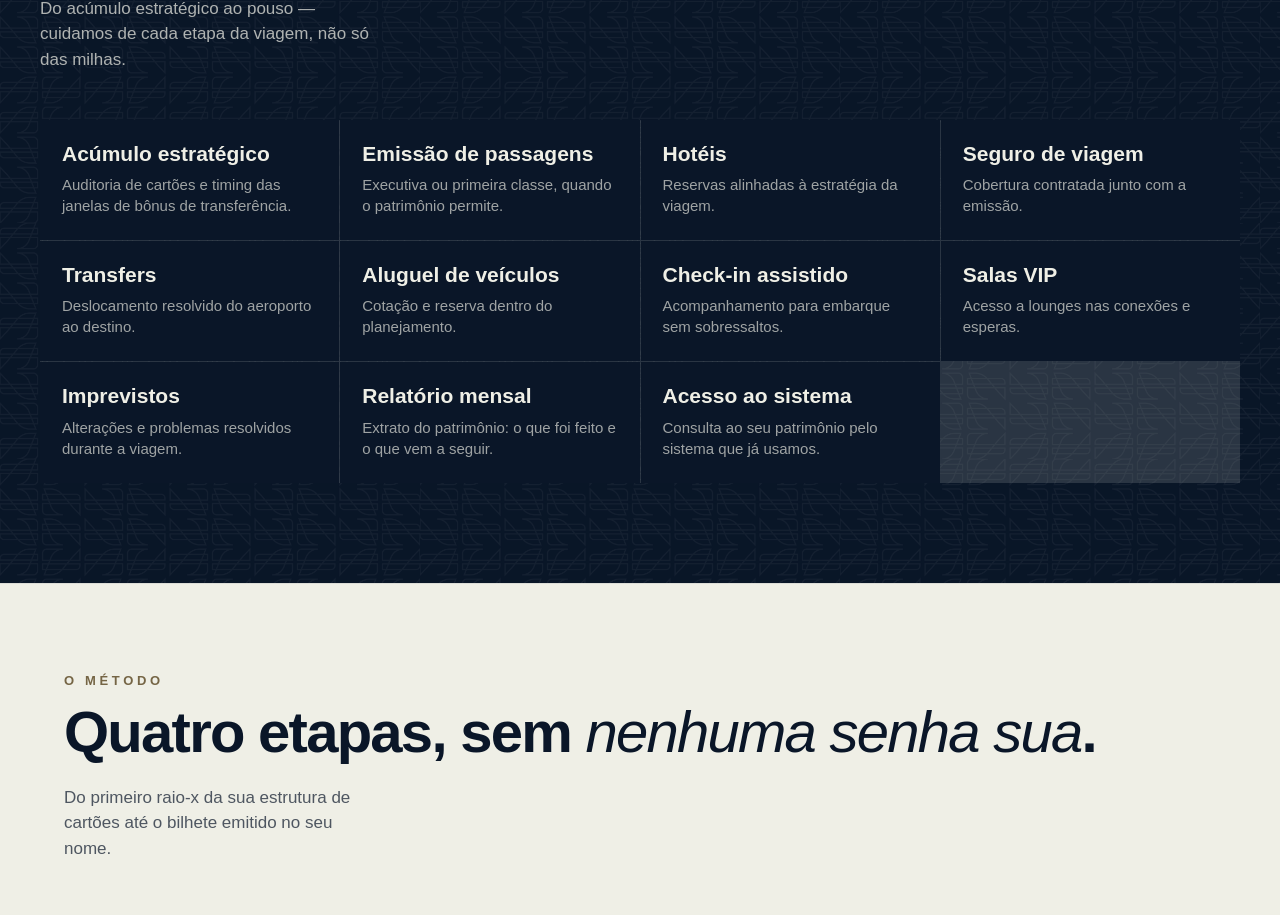
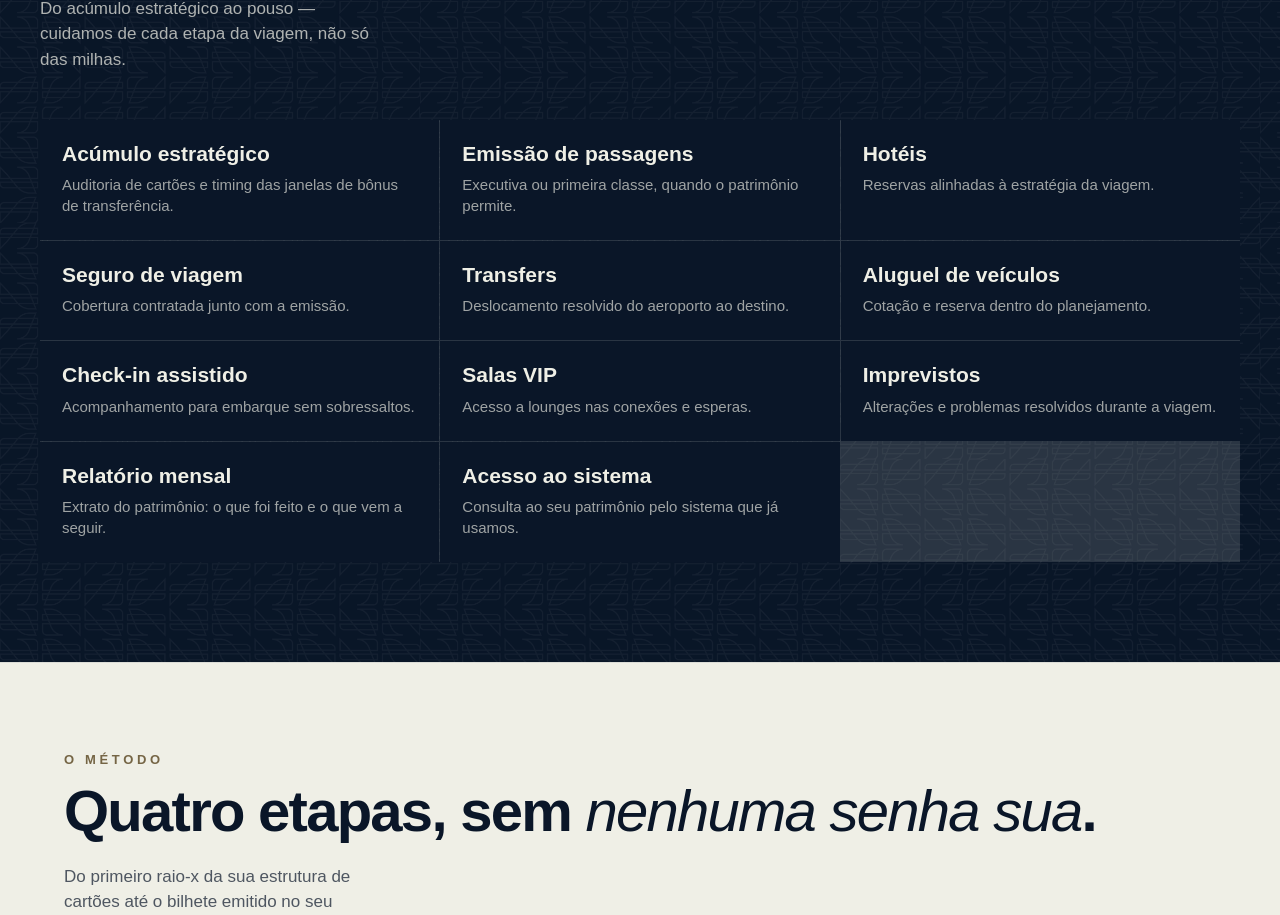
Before and after one commit to eduardobsantoss/acervatio, a React (Vite) app: page / in a window 1280 px wide. Shown: the part 2180-3095 px from the top of the page. Built offline with nearby package versions, Linux system fonts and the light colour scheme; a web font is replaced by a local one.

Commit message:
Fixa a grade de Serviços em 3 colunas
O auto-fit deixava a última linha com um único card sozinho em telas
largas (11 itens / 5 colunas). Com 3 colunas fixas fica 3+3+3+2, sem
box solto.

```diff
--- a/src/styles.css
+++ b/src/styles.css
@@ -226,7 +226,8 @@ img{max-width:100%}
 .acv-servicos-bg{position:absolute;inset:0;background-image:url('assets/brand/pattern-linhas-azul.png');background-size:420px 236px;opacity:.045}
 .acv-servicos-inner{position:relative;max-width:1200px;margin:0 auto}
 .acv-servicos-head{max-width:560px;margin-bottom:48px}
-.acv-servicos-grid{display:grid;grid-template-columns:repeat(auto-fit,minmax(240px,1fr));gap:1px;background:rgba(239,239,230,.14)}
+.acv-servicos-grid{display:grid;grid-template-columns:repeat(3,1fr);gap:1px;background:rgba(239,239,230,.14)}
+@media (max-width:700px){.acv-servicos-grid{grid-template-columns:1fr}}
 .acv-servico-item{background:var(--navy);padding:22px 22px 24px}
 .acv-servico-title{font:700 21px/1.15 'Darker Grotesque',sans-serif;color:var(--bg)}
 .acv-servico-desc{font:500 15px/1.4 'Darker Grotesque',sans-serif;color:rgba(239,239,230,.65);margin-top:8px}
```
